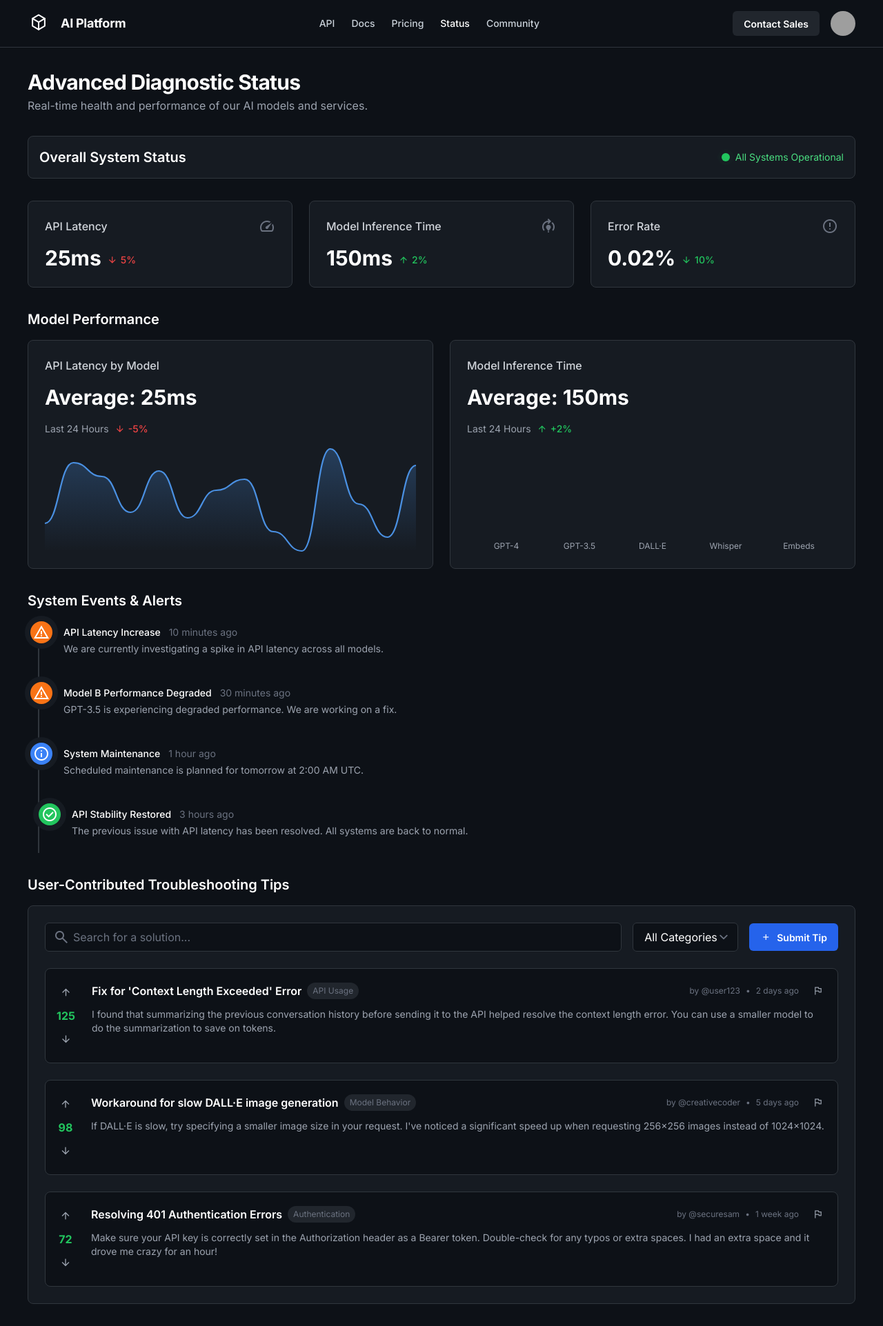
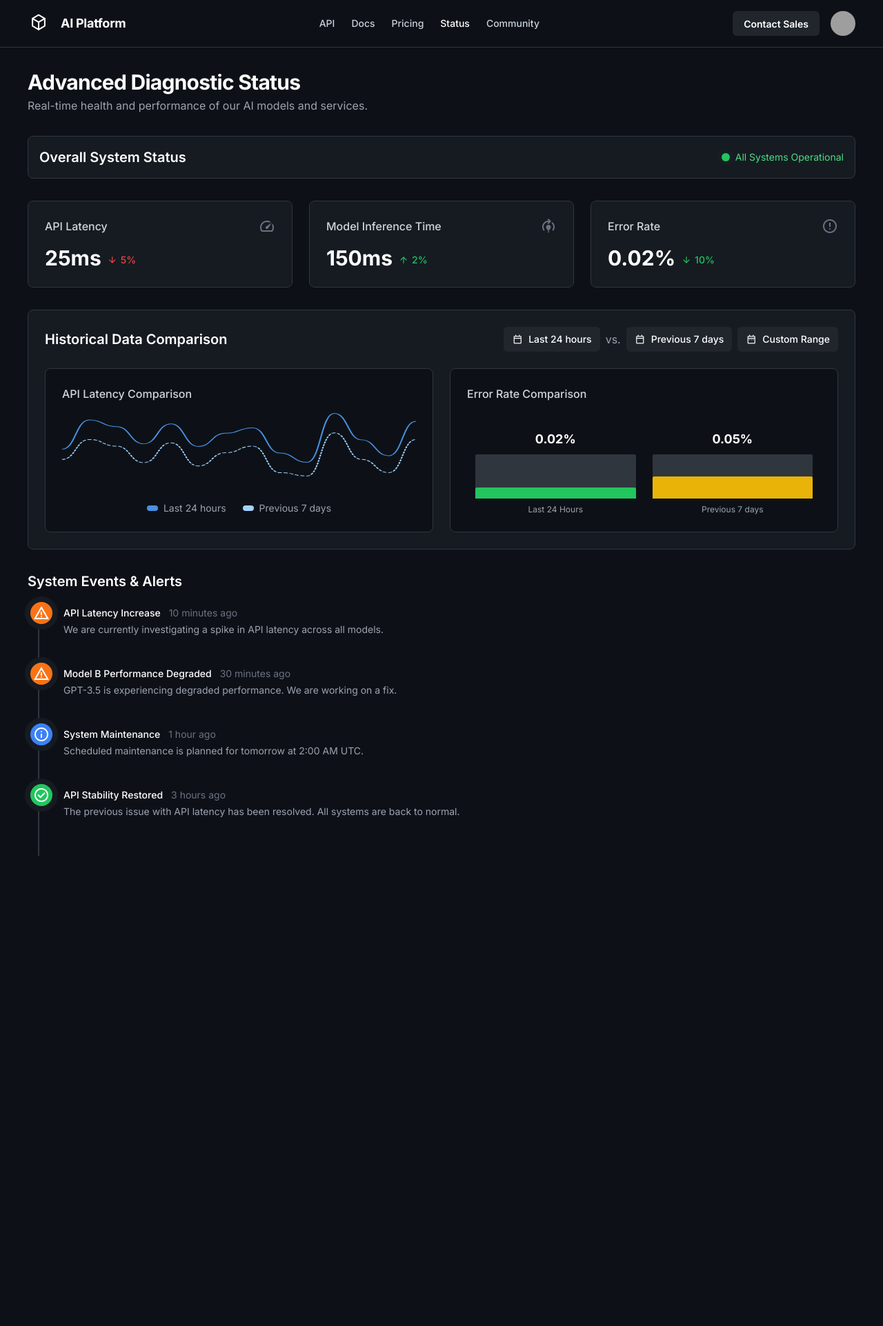
Before and after one commit to SistemaVinculado/pitchutcha.github.io, a Jekyll site: the page docs/status.html, which Jekyll copies as it is, in a window 1280 px wide. Shown: the whole page at 69% size. Built offline with Jekyll 4.4.1, drawn with Linux system fonts in a browser that asks for light colours; nearby versions of some CDN libraries; grey boxes are pictures that could not be loaded.

Commit message:
Update status.html

```diff
--- a/docs/status.html
+++ b/docs/status.html
@@ -92,63 +92,58 @@
 </div>
 </div>
 </div>
-<div class="mb-8">
-<h2 class="text-xl font-semibold text-white mb-4">Model Performance</h2>
+<div class="mb-8 p-6 rounded-lg bg-[#161b22] border border-[#30363d]">
+<div class="flex flex-col md:flex-row md:items-center md:justify-between gap-4 mb-6">
+<h2 class="text-xl font-semibold text-white">Historical Data Comparison</h2>
+<div class="flex items-center gap-2">
+<button class="flex items-center gap-2 rounded-md bg-[#21262d] px-3 py-1.5 text-sm font-medium text-white hover:bg-[#30363d] transition-colors">
+<span class="material-symbols-outlined text-base">calendar_today</span>
+<span>Last 24 hours</span>
+</button>
+<span class="text-gray-400">vs.</span>
+<button class="flex items-center gap-2 rounded-md bg-[#21262d] px-3 py-1.5 text-sm font-medium text-white hover:bg-[#30363d] transition-colors">
+<span class="material-symbols-outlined text-base">calendar_today</span>
+<span>Previous 7 days</span>
+</button>
+<button class="flex items-center gap-2 rounded-md bg-[#21262d] px-3 py-1.5 text-sm font-medium text-white hover:bg-[#30363d] transition-colors">
+<span class="material-symbols-outlined text-base">date_range</span>
+<span>Custom Range</span>
+</button>
+</div>
+</div>
 <div class="grid grid-cols-1 lg:grid-cols-2 gap-6">
-<div class="flex flex-col gap-4 rounded-lg border border-[#30363d] p-6 bg-[#161b22]">
-<p class="text-gray-300 font-medium">API Latency by Model</p>
-<p class="text-white text-3xl font-bold truncate">Average: 25ms</p>
-<div class="flex gap-2 items-center text-sm">
-<p class="text-gray-400">Last 24 Hours</p>
-<p class="text-red-500 font-medium flex items-center gap-1">
-<span class="material-symbols-outlined text-base">arrow_downward</span>
-                      -5%</p>
-</div>
-<div class="flex-1 flex flex-col justify-center">
-<svg fill="none" height="150" preserveAspectRatio="none" viewBox="0 0 472 150" width="100%" xmlns="http://www.w3.org/2000/svg">
-<path d="M0 109C18.1538 109 18.1538 21 36.3077 21C54.4615 21 54.4615 41 72.6154 41C90.7692 41 90.7692 93 108.923 93C127.077 93 127.077 33 145.231 33C163.385 33 163.385 101 181.538 101C199.692 101 199.692 61 217.846 61C236 61 236 45 254.154 45C272.308 45 272.308 121 290.462 121C308.615 121 308.615 149 326.769 149C344.923 149 344.923 1 363.077 1C381.231 1 381.231 81 399.385 81C417.538 81 417.538 129 435.692 129C453.846 129 453.846 25 472 25V150H0V109Z" fill="url(#paint0_linear_area)"></path>
+<div class="flex flex-col gap-4 rounded-lg border border-[#30363d] p-6 bg-[#0d1117]">
+<p class="text-gray-300 font-medium">API Latency Comparison</p>
+<div class="flex-1 flex flex-col justify-center relative h-64">
+<svg class="absolute inset-0" fill="none" height="100%" preserveAspectRatio="none" viewBox="0 0 472 200" width="100%" xmlns="http://www.w3.org/2000/svg">
 <path d="M0 109C18.1538 109 18.1538 21 36.3077 21C54.4615 21 54.4615 41 72.6154 41C90.7692 41 90.7692 93 108.923 93C127.077 93 127.077 33 145.231 33C163.385 33 163.385 101 181.538 101C199.692 101 199.692 61 217.846 61C236 61 236 45 254.154 45C272.308 45 272.308 121 290.462 121C308.615 121 308.615 149 326.769 149C344.923 149 344.923 1 363.077 1C381.231 1 381.231 81 399.385 81C417.538 81 417.538 129 435.692 129C453.846 129 453.846 25 472 25" stroke="#4a90e2" stroke-linecap="round" stroke-width="2"></path>
-<defs><linearGradient gradientUnits="userSpaceOnUse" id="paint0_linear_area" x1="236" x2="236" y1="1" y2="149"><stop stop-color="#4a90e2" stop-opacity="0.3"></stop><stop offset="1" stop-color="#4a90e2" stop-opacity="0"></stop></linearGradient></defs>
+<path d="M0 140C18.1538 140 18.1538 80 36.3077 80C54.4615 80 54.4615 100 72.6154 100C90.7692 100 90.7692 150 108.923 150C127.077 150 127.077 90 145.231 90C163.385 90 163.385 160 181.538 160C199.692 160 199.692 120 217.846 120C236 120 236 100 254.154 100C272.308 100 272.308 180 290.462 180C308.615 180 308.615 190 326.769 190C344.923 190 344.923 60 363.077 60C381.231 60 381.231 140 399.385 140C417.538 140 417.538 180 435.692 180C453.846 180 453.846 80 472 80" stroke="#a2d2ff" stroke-dasharray="4 4" stroke-linecap="round" stroke-width="2"></path>
 </svg>
 </div>
+<div class="flex justify-center gap-6 text-sm mt-4">
+<div class="flex items-center gap-2"><span class="h-2 w-4 bg-[#4a90e2] rounded-full"></span><span class="text-gray-400">Last 24 hours</span></div>
+<div class="flex items-center gap-2"><span class="h-2 w-4 bg-[#a2d2ff] rounded-full"></span><span class="text-gray-400">Previous 7 days</span></div>
 </div>
-<div class="flex flex-col gap-4 rounded-lg border border-[#30363d] p-6 bg-[#161b22]">
-<p class="text-gray-300 font-medium">Model Inference Time</p>
-<p class="text-white text-3xl font-bold truncate">Average: 150ms</p>
-<div class="flex gap-2 items-center text-sm">
-<p class="text-gray-400">Last 24 Hours</p>
-<p class="text-green-500 font-medium flex items-center gap-1">
-<span class="material-symbols-outlined text-base">arrow_upward</span>
-                      +2%
-                    </p>
 </div>
-<div class="grid grid-cols-5 gap-4 items-end flex-1 pt-6 px-3">
+<div class="flex flex-col gap-4 rounded-lg border border-[#30363d] p-6 bg-[#0d1117]">
+<p class="text-gray-300 font-medium">Error Rate Comparison</p>
+<div class="grid grid-cols-2 gap-6 items-end flex-1 pt-6 px-3">
 <div class="flex flex-col items-center gap-2">
-<div class="w-full bg-[#30363d] rounded-t-sm" style="height: 50%;"><div class="h-full w-full bg-[#4a90e2] rounded-t-sm"></div></div>
-<p class="text-gray-400 text-xs text-center">GPT-4</p>
+<p class="text-white text-lg font-bold">0.02%</p>
+<div class="w-full bg-[#30363d] rounded-t-sm h-16 relative"><div class="h-1/4 w-full bg-green-500 rounded-t-sm absolute bottom-0"></div></div>
+<p class="text-gray-400 text-xs text-center">Last 24 Hours</p>
 </div>
 <div class="flex flex-col items-center gap-2">
-<div class="w-full bg-[#30363d] rounded-t-sm" style="height: 70%;"><div class="h-full w-full bg-[#4a90e2] rounded-t-sm"></div></div>
-<p class="text-gray-400 text-xs text-center">GPT-3.5</p>
-</div>
-<div class="flex flex-col items-center gap-2">
-<div class="w-full bg-[#30363d] rounded-t-sm" style="height: 30%;"><div class="h-full w-full bg-[#4a90e2] rounded-t-sm"></div></div>
-<p class="text-gray-400 text-xs text-center">DALL·E</p>
-</div>
-<div class="flex flex-col items-center gap-2">
-<div class="w-full bg-[#30363d] rounded-t-sm" style="height: 60%;"><div class="h-full w-full bg-[#4a90e2] rounded-t-sm"></div></div>
-<p class="text-gray-400 text-xs text-center">Whisper</p>
-</div>
-<div class="flex flex-col items-center gap-2">
-<div class="w-full bg-[#30363d] rounded-t-sm" style="height: 80%;"><div class="h-full w-full bg-[#4a90e2] rounded-t-sm"></div></div>
-<p class="text-gray-400 text-xs text-center">Embeds</p>
+<p class="text-white text-lg font-bold">0.05%</p>
+<div class="w-full bg-[#30363d] rounded-t-sm h-16 relative"><div class="h-1/2 w-full bg-yellow-500 rounded-t-sm absolute bottom-0"></div></div>
+<p class="text-gray-400 text-xs text-center">Previous 7 days</p>
 </div>
 </div>
 </div>
 </div>
 </div>
-<div class="mb-8">
-<h2 class="text-xl font-semibold text-white mb-4">System Events &amp; Alerts</h2>
+<div>
+<h2 class="text-xl font-semibold text-white mb-4 mt-8">System Events &amp; Alerts</h2>
 <div class="flow-root">
 <ul class="-mb-8" role="list">
 <li>
@@ -216,8 +211,8 @@
 </li>
 <li>
 <div class="relative pb-8">
+<span aria-hidden="true" class="absolute left-4 top-4 -ml-px h-full w-0.5 bg-[#30363d]"></span>
 <div class="relative flex items-start space-x-3">
-<span aria-hidden="true" class="absolute left-4 top-4 -ml-px h-full w-0.5 bg-[#30363d]"></span>
 <div>
 <div class="relative px-1">
 <div class="h-8 w-8 bg-green-500 rounded-full ring-8 ring-[#161b22] flex items-center justify-center">
@@ -238,98 +233,6 @@
 </ul>
 </div>
 </div>
-<div class="mt-12">
-<h2 class="text-xl font-semibold text-white mb-4">User-Contributed Troubleshooting Tips</h2>
-<div class="p-6 rounded-lg bg-[#161b22] border border-[#30363d]">
-<div class="flex flex-col md:flex-row gap-4 mb-6">
-<div class="relative flex-1">
-<span class="material-symbols-outlined absolute left-3 top-1/2 -translate-y-1/2 text-gray-500">search</span>
-<input class="w-full bg-[#0d1117] border border-[#30363d] rounded-md pl-10 pr-4 py-2 text-white focus:ring-2 focus:ring-blue-500 focus:border-blue-500 transition" placeholder="Search for a solution..." type="text"/>
-</div>
-<div class="flex items-center gap-4">
-<select class="bg-[#0d1117] border border-[#30363d] rounded-md px-4 py-2 text-white focus:ring-2 focus:ring-blue-500 focus:border-blue-500 transition">
-<option>All Categories</option>
-<option>API Usage</option>
-<option>Model Behavior</option>
-<option>Billing Issues</option>
-<option>Authentication</option>
-</select>
-<button class="flex items-center justify-center gap-2 min-w-[84px] max-w-[480px] cursor-pointer overflow-hidden rounded-md h-10 px-4 bg-blue-600 text-white text-sm font-semibold leading-normal hover:bg-blue-700 transition">
-<span class="material-symbols-outlined text-base">add</span>
-<span>Submit Tip</span>
-</button>
-</div>
-</div>
-<div class="space-y-6">
-<div class="flex gap-6 p-4 rounded-lg bg-[#0d1117] border border-[#30363d]">
-<div class="flex flex-col items-center gap-1 text-gray-400">
-<button class="p-1 rounded-full hover:bg-[#21262d] transition"><span class="material-symbols-outlined text-lg">arrow_upward</span></button>
-<span class="font-bold text-green-500">125</span>
-<button class="p-1 rounded-full hover:bg-[#21262d] transition"><span class="material-symbols-outlined text-lg">arrow_downward</span></button>
-</div>
-<div class="flex-1">
-<div class="flex items-center justify-between mb-2">
-<div class="flex items-center gap-2">
-<p class="font-semibold text-white">Fix for 'Context Length Exceeded' Error</p>
-<span class="text-xs text-gray-500 bg-[#21262d] px-2 py-1 rounded-full">API Usage</span>
-</div>
-<div class="flex items-center gap-2 text-xs text-gray-500">
-<span>by @user123</span>
-<span>•</span>
-<span>2 days ago</span>
-<button class="ml-2 p-1 rounded-full hover:bg-[#21262d] text-gray-400"><span class="material-symbols-outlined text-base">flag</span></button>
-</div>
-</div>
-<p class="text-sm text-gray-400">I found that summarizing the previous conversation history before sending it to the API helped resolve the context length error. You can use a smaller model to do the summarization to save on tokens.</p>
-</div>
-</div>
-<div class="flex gap-6 p-4 rounded-lg bg-[#0d1117] border border-[#30363d]">
-<div class="flex flex-col items-center gap-1 text-gray-400">
-<button class="p-1 rounded-full hover:bg-[#21262d] transition"><span class="material-symbols-outlined text-lg">arrow_upward</span></button>
-<span class="font-bold text-green-500">98</span>
-<button class="p-1 rounded-full hover:bg-[#21262d] transition"><span class="material-symbols-outlined text-lg">arrow_downward</span></button>
-</div>
-<div class="flex-1">
-<div class="flex items-center justify-between mb-2">
-<div class="flex items-center gap-2">
-<p class="font-semibold text-white">Workaround for slow DALL·E image generation</p>
-<span class="text-xs text-gray-500 bg-[#21262d] px-2 py-1 rounded-full">Model Behavior</span>
-</div>
-<div class="flex items-center gap-2 text-xs text-gray-500">
-<span>by @creativecoder</span>
-<span>•</span>
-<span>5 days ago</span>
-<button class="ml-2 p-1 rounded-full hover:bg-[#21262d] text-gray-400"><span class="material-symbols-outlined text-base">flag</span></button>
-</div>
-</div>
-<p class="text-sm text-gray-400">If DALL·E is slow, try specifying a smaller image size in your request. I've noticed a significant speed up when requesting 256x256 images instead of 1024x1024.</p>
-</div>
-</div>
-<div class="flex gap-6 p-4 rounded-lg bg-[#0d1117] border border-[#30363d]">
-<div class="flex flex-col items-center gap-1 text-gray-400">
-<button class="p-1 rounded-full hover:bg-[#21262d] transition"><span class="material-symbols-outlined text-lg">arrow_upward</span></button>
-<span class="font-bold text-green-500">72</span>
-<button class="p-1 rounded-full hover:bg-[#21262d] transition"><span class="material-symbols-outlined text-lg">arrow_downward</span></button>
-</div>
-<div class="flex-1">
-<div class="flex items-center justify-between mb-2">
-<div class="flex items-center gap-2">
-<p class="font-semibold text-white">Resolving 401 Authentication Errors</p>
-<span class="text-xs text-gray-500 bg-[#21262d] px-2 py-1 rounded-full">Authentication</span>
-</div>
-<div class="flex items-center gap-2 text-xs text-gray-500">
-<span>by @securesam</span>
-<span>•</span>
-<span>1 week ago</span>
-<button class="ml-2 p-1 rounded-full hover:bg-[#21262d] text-gray-400"><span class="material-symbols-outlined text-base">flag</span></button>
-</div>
-</div>
-<p class="text-sm text-gray-400">Make sure your API key is correctly set in the Authorization header as a Bearer token. Double-check for any typos or extra spaces. I had an extra space and it drove me crazy for an hour!</p>
-</div>
-</div>
-</div>
-</div>
-</div>
 </div>
 </main>
 </div>
```
